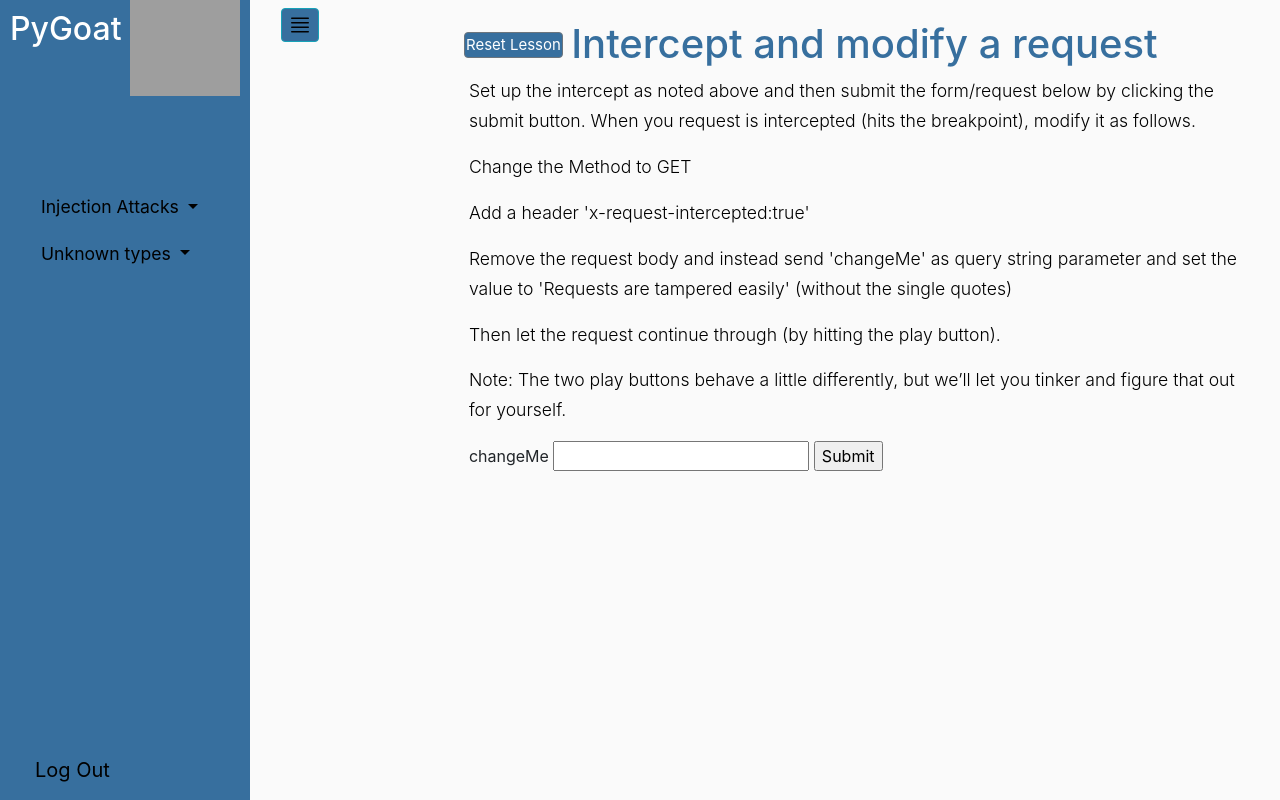
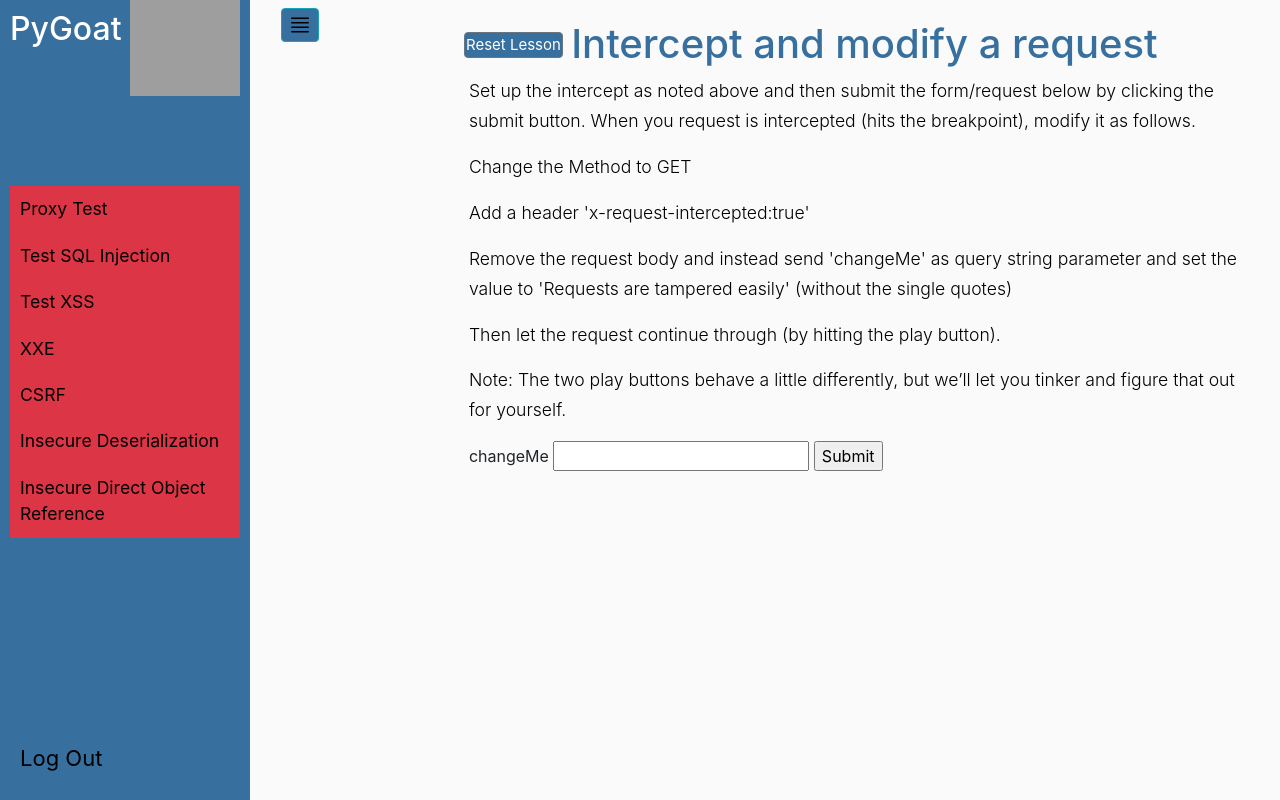
Before and after one commit to Colorado-Mesa-University-Cybersecurity/PyGoat, a Flask app: page /lessons/proxytest in a window 1280 px wide. Run offline with Flask 2, Linux system fonts and the light colour scheme; the visitor is signed in with stand-in values (Sample User, id 1); data comes from the database, SQL or seed files in the repository; some libraries are stand-ins or nearby versions; grey boxes are pictures that could not be loaded.

Commit message:
reverted lesson dropdown lists

```diff
--- a/lessons/csrf.yaml
+++ b/lessons/csrf.yaml
@@ -2,7 +2,7 @@ name: CSRF
 url: csrf
 content: csrf.html
 difficulty: 7
-type: unknown
+type: Request Forging
 load-script: $custom.render_comments(csrf_comments)
 load-return: comments
 completable: true
--- a/lessons/idor.yaml
+++ b/lessons/idor.yaml
@@ -2,7 +2,7 @@ name: Insecure Direct Object Reference
 url: idor
 content: idor.html
 difficulty: 9
-type: unknown
+type: Broken Access Control
 completable: true
 routes:
         - path: /idor
--- a/lessons/sql.yaml
+++ b/lessons/sql.yaml
@@ -2,7 +2,7 @@ name: Test SQL Injection
 url: testsql
 content: sql.html
 difficulty: 4
-type: injection
+type: Injection
 success-condition: $custom.sqlValidator(user_data)
 completable: true
 db-tables:
--- a/lessons/testlesson1.yaml
+++ /dev/null
@@ -1,6 +0,0 @@
-name: Test Lesson
-url: testlesson
-content: lesson1.html
-difficulty: 1
-type: unknown
-completable: false
--- a/lessons/xss.yaml
+++ b/lessons/xss.yaml
@@ -2,7 +2,7 @@ name: Test XSS
 url: testxss
 content: xss.html
 difficulty: 5
-type: injection
+type: Cross Site Scripting
 load-script: $custom.render_comments(comments)
 load-return: comments
 completable: true
--- a/lessons/xxe.yaml
+++ b/lessons/xxe.yaml
@@ -2,7 +2,7 @@ name: XXE
 url: xxe
 content: xxe.html
 difficulty: 6
-type: unknown
+type: XML External Entities
 success-condition: $custom.xxeValidator()
 load-script: $custom.render_comments(xxe_comments)
 load-return: comments
--- a/static/styles/header-style.css
+++ b/static/styles/header-style.css
@@ -58,6 +58,12 @@ a:focus {
     align-items: stretch;
 }
 
+.lesson-list {
+    list-style-type: none;
+    margin: 10px;
+    padding: 0px;
+}
+
 #sidebar {
     min-width: 250px;
     max-width: 250px;
@@ -103,7 +109,7 @@ a[data-toggle="collapse"] {
 .logout-button {
     position: fixed;
     bottom:15px;
-    left: 35px;
+    left: 10px;
     font-size: 20px;
     list-style-type: none;
     margin:0px;
@@ -112,10 +118,6 @@ a[data-toggle="collapse"] {
 
 .logout-button:hover {
     background: #fff;
-}
-
-.dropdown-menu {
-    padding: 0px;
 }
 
 
--- a/templates/header.html
+++ b/templates/header.html
@@ -1,5 +1,7 @@
 <!DOCTYPE html>
-<html> <head>
+<html>
+
+<head>
 	<title>{% block title %}Test{% endblock %}</title>
 </head>
 
@@ -25,19 +27,10 @@
 			<nav id="sidebar">
 				<div class="sidebar-header">
 					<h2>PyGoat</h2>
-					<img id = "logo-img" src = "../static/logo.svg">
+					<img id="logo-img" src="../static/logo.svg">
 				</div>
-				<!-- Dropdown lists for lessons -->
-				<nav class="navbar navbar-inverse">
-					<div class="container-fluid">
-					  <ul class="nav navbar-nav">
-						<!-- <li class="active"><a href="/home">Home</a></li> in case we want to add a homepage -->
-						<li class="dropdown">
-						  <a class="dropdown-toggle" data-toggle="dropdown" href="#" >Injection Attacks
-						  <span class="caret"></span></a>
-						  <ul class="dropdown-menu">
+				<ul class="lesson-list">
 					{% for lesson in lessons | sort(attribute='difficulty') %}
-								{% if lesson.type == 'injection' %} <!-- Change to the appropriate type -->
 						{% if lesson.completable %}
 							{% if lesson.completed %}
 								<li class="bg-success"><a href="/lessons/{{ lesson.url }}">{{ lesson.name }}</a></li>
@@ -47,49 +40,25 @@
 						{% else %}
 							<li class="bg-secondary"><a href="/lessons/{{ lesson.url }}">{{ lesson.name }}</a></li>
 						{% endif %}
-								{% endif %}
 					{% endfor %}
-						  </ul>
-					  </ul>
-						<ul class="nav navbar-nav">
-						  <li class="dropdown">
-							<a class="dropdown-toggle" data-toggle="dropdown" href="#">Unknown types
-							<span class="caret"></span></a>
-							<ul class="dropdown-menu">
-							{% for lesson in lessons | sort(attribute='difficulty') %}
-								{% if lesson.type == 'unknown' %}
-									{% if lesson.completable %}
-										{% if lesson.completed %}
-											<li class="bg-success"><a href="/lessons/{{ lesson.url }}">{{ lesson.name }}</a></li>
-										{% else %}
-											<li class="bg-danger"><a href="/lessons/{{ lesson.url }}">{{ lesson.name }}</a></li>
-										{% endif %}
-									{% else %}
-										<li class="bg-secondary"><a href="/lessons/{{ lesson.url }}">{{ lesson.name }}</a></li>
-									{% endif %}
-								{% endif %}
-							{% endfor %}
-							</ul>
-						</ul>
-					</div>
-				  </nav>
-				  <!-- End dropdown lists -->
-
+					<ul>
 						<li class="logout-button"><a href="/logout">Log Out</a></li>
 					</ul>
 			</nav>
-			<div id ="collapse-button">
+			</ul>
+			</nav>
+			<div id="collapse-button">
 				<nav class="navbar navbar-expand-lg navbar-light">
 					<div class="container-fluid">
 						<button type="button" id="sidebarCollapse" class="btn btn-info">
-							<img src="../static/justify.svg" height = "30px" width = "34px">
+							<img src="../static/justify.svg" height="30px" width="34px">
 						</button>
 						{% for lesson in lessons %}
 							{% if lesson.name == title %}
 								<form action="/reset/{{ lesson.url }}">
 							{% endif %}
 						{% endfor %}
-							<button type="submit" id="resetLesson" class="btn btn-secondary" >Reset Lesson</button>
+							<button type="submit" id="resetLesson" class="btn btn-secondary">Reset Lesson</button>
 						</form>
 					</div>
 				</nav>
@@ -101,7 +70,7 @@
 			<!-- Popper.JS -->
 			<script src="../static/styles/popper.js"></script>
 			<!-- Bootstrap JS local -->
-				<script src = "../static/styles/bootstrap.min.js"></script>
+			<script src="../static/styles/bootstrap.min.js"></script>
 
 			<script type="text/javascript">
 				$(document).ready(function () {
@@ -110,20 +79,18 @@
 					});
 				});
 			</script>
-
-
 			<div id="content">{% block content %}{% endblock %}</div>
 			{% with messages = get_flashed_messages() %}
 				{% if messages %}
 					{% for category, message in messages %}
 						<div class="fixed-bottom alert alert-{{ category }} alert-dismissible text-center" role="alert">
 					{{ message }}
-								 <button type="button" class="close" data-dismiss="alert" aria-label="Close"><span aria-hidden="true">&times;</span></button>
+				<button type="button" class="close" data-dismiss="alert" aria-label="Close"><span
+						aria-hidden="true">&times;</span></button>
 			</div>
 					{% endfor %}
 				{% endif %}
 			{% endwith %}
 		</div>
 	</body>
-
 </html>
```
Also changed, not shown: static/outlinelogo.png (deleted). Lines whose indentation alone changed are shown as unchanged.
